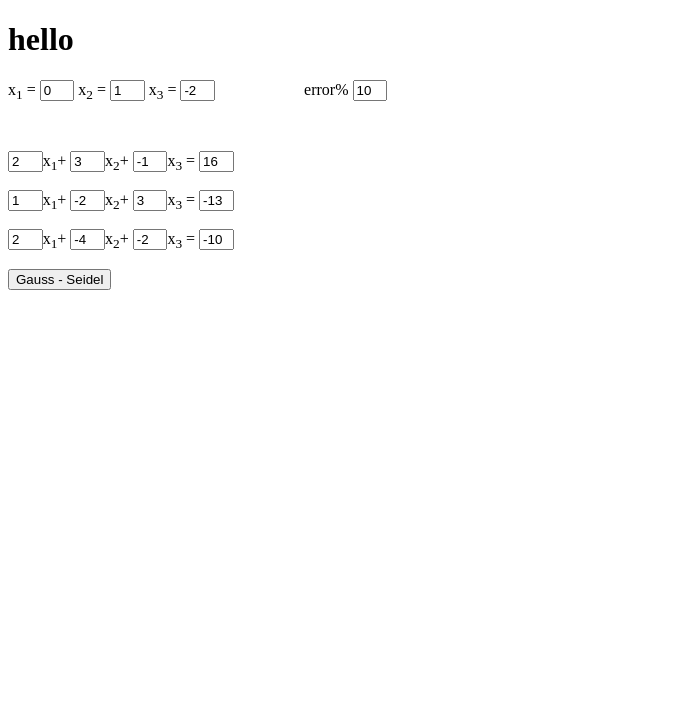
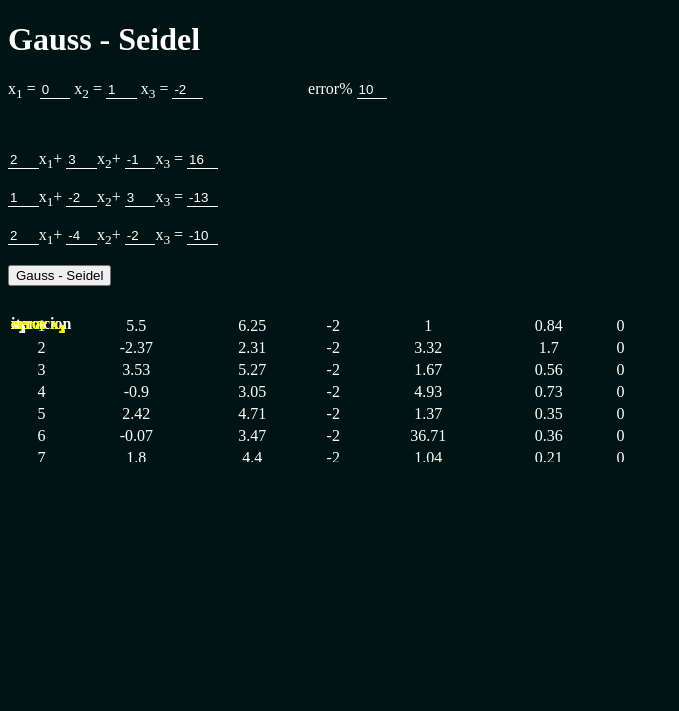
Before and after one commit to MasMat2/GaussSeidel, a PHP site: page / in a window 1280 px wide. Shown: the top 711 px of the page, without its empty margins (0-679 px from the left). Run offline with PHP 8.4, Linux system fonts and the light colour scheme.

Commit message:
some style

```diff
--- /dev/null
+++ b/favico/code.txt
@@ -0,0 +1,2 @@
+<link rel="icon" type="image/png" href="favicon-32x32.png" sizes="32x32" />
+<link rel="icon" type="image/png" href="favicon-16x16.png" sizes="16x16" />
--- a/home.html
+++ b/home.html
@@ -1,42 +1,57 @@
 <!DOCTYPE html>
 <html lang="en">
-
   <head>
-    <meta charset="UTF-8">
-    <meta http-equiv="X-UA-Compatible" content="IE=edge">
-    <meta name="viewport" content="width=device-width, initial-scale=1.0">
-    <title>Document</title>
-    <link rel="stylesheet" href="style.css">
+    <meta charset="UTF-8" />
+    <meta http-equiv="X-UA-Compatible" content="IE=edge" />
+    <meta name="viewport" content="width=device-width, initial-scale=1.0" />
+    <link rel="icon" type="image/png" href="./favico/favicon-32x32.png" sizes="32x32" />
+    <link rel="icon" type="image/png" href="./favico/favicon-16x16.png" sizes="16x16" />
+    <title>Gauss - Seidel</title>
+    <link rel="stylesheet" href="style.css" />
     <script src="script.js"></script>
   </head>
 
   <body>
-    <h1>hello</h1>
+      <h1>Gauss - Seidel</h1>
     <div id="inputs-container">
       <div class="container-2">
         <div id="initial">
-                <span>x<sub>1</sub> = <input type="text" name="x1"> x<sub>2</sub> = <input type="text" name="x2">
-                    x<sub>3</sub></span> = <input type="text" name="x3">
+          <span
+            >x<sub>1</sub> = <input type="text" name="x1" /> x<sub>2</sub> =
+            <input type="text" name="x2" /> x<sub>3</sub></span
+          >
+          = <input type="text" name="x3" />
         </div>
         <div id="error">
-                <span>error% <input type="text" name="error"></span>
+          <span>error% <input type="text" name="error" /></span>
         </div>
       </div>
       <div class="equation" id="eq1">
-            <span><input type="text" name="x1">x<sub>1</sub>+ <input type="text" name="x2">x<sub>2</sub>+
-                <input type="text" name="x3">x<sub>3</sub> = <input type="text" name="result"></span>
+        <span
+          ><input type="text" name="x1" />x<sub>1</sub>+
+          <input type="text" name="x2" />x<sub>2</sub>+
+          <input type="text" name="x3" />x<sub>3</sub> =
+          <input type="text" name="result"
+        /></span>
       </div>
       <div class="equation" id="eq2">
-            <span><input type="text" name="x1">x<sub>1</sub>+ <input type="text" name="x2">x<sub>2</sub>+
-                <input type="text" name="x3">x<sub>3</sub> = <input type="text" name="result"></span>
+        <span
+          ><input type="text" name="x1" />x<sub>1</sub>+
+          <input type="text" name="x2" />x<sub>2</sub>+
+          <input type="text" name="x3" />x<sub>3</sub> =
+          <input type="text" name="result"
+        /></span>
       </div>
       <div class="equation" id="eq3">
-            <span><input type="text" name="x1">x<sub>1</sub>+ <input type="text" name="x2">x<sub>2</sub>+
-                <input type="text" name="x3">x<sub>3</sub> = <input type="text" name="result"></span>
+        <span
+          ><input type="text" name="x1" />x<sub>1</sub>+
+          <input type="text" name="x2" />x<sub>2</sub>+
+          <input type="text" name="x3" />x<sub>3</sub> =
+          <input type="text" name="result"
+        /></span>
       </div>
-        <input type="submit" value="Gauss - Seidel" onclick="createTable()">
+      <input type="submit" value="Gauss - Seidel" onclick="createTable()" />
     </div>
     <div id="table-container"></div>
   </body>
-
 </html>
--- a/script.js
+++ b/script.js
@@ -1,4 +1,12 @@
-window.onload = set_problem_values;
+window.onload =  function(){
+                n = 3;
+                if(n == 3){
+                    set_problem_values();
+                    createTable();
+                }
+}
+
+function create_inputs(){}
 
 function set_problem_values() {
     coef = [
@@ -98,6 +106,7 @@ function createTable() {
         cof: [],
         new_v: [],
         thead: `<table style="width:100%">
+        <thead>
             <tr>
                 <th>iteracion</th>
                 <th>x<sub>1</sub></th>
@@ -106,7 +115,8 @@ function createTable() {
                 <th class="error-column">error x<sub>1</sub></th>
                 <th class="error-column">error x<sub>2</sub></th>
                 <th class="error-column">error x<sub>3</sub></th>
-        </tr>`,
+            </tr>
+        </thead>`,
         trow: ``,
         ttail: `</table>`,
         get_table: function () {
--- a/style.css
+++ b/style.css
@@ -1,21 +1,49 @@
-#initial{
-    padding-bottom: 3em;
+body {
+  color: white;
+  background-color: rgb(0, 20, 19);
 }
 
-input[type="text"]{
-    width: 2em;
+th {
+  position: absolute;
 }
 
-.equation{
-    margin-bottom: 1em;
+td {
+  text-align: center;
 }
 
-.error-column{
-    background-color: yellow;
+input[type="text"] {
+  color: white;
+  width: 2em;
+  border: 0px;
+  border-bottom: 1px solid white;
+  background-color: transparent;
+  outline: none;
 }
 
-.container-2{
-    display: flex;
-    justify-content: space-between;
-    width: 30%;
+input[type="submit"] {
+  margin-bottom: 2em;
 }
+
+#initial {
+  padding-bottom: 3em;
+}
+
+#table-container {
+  width: 50%;
+  height: 150px;
+  overflow: auto;
+}
+.equation {
+  margin-bottom: 1em;
+}
+
+.error-column {
+  color: yellow;
+  /* background-color: yellow; */
+}
+
+.container-2 {
+  display: flex;
+  justify-content: space-between;
+  width: 30%;
+}
```
Also changed, not shown: favico/favicon-16x16.png (added), favico/favicon-32x32.png (added), favico/favicon.ico (added). Lines whose indentation alone changed are shown as unchanged.
